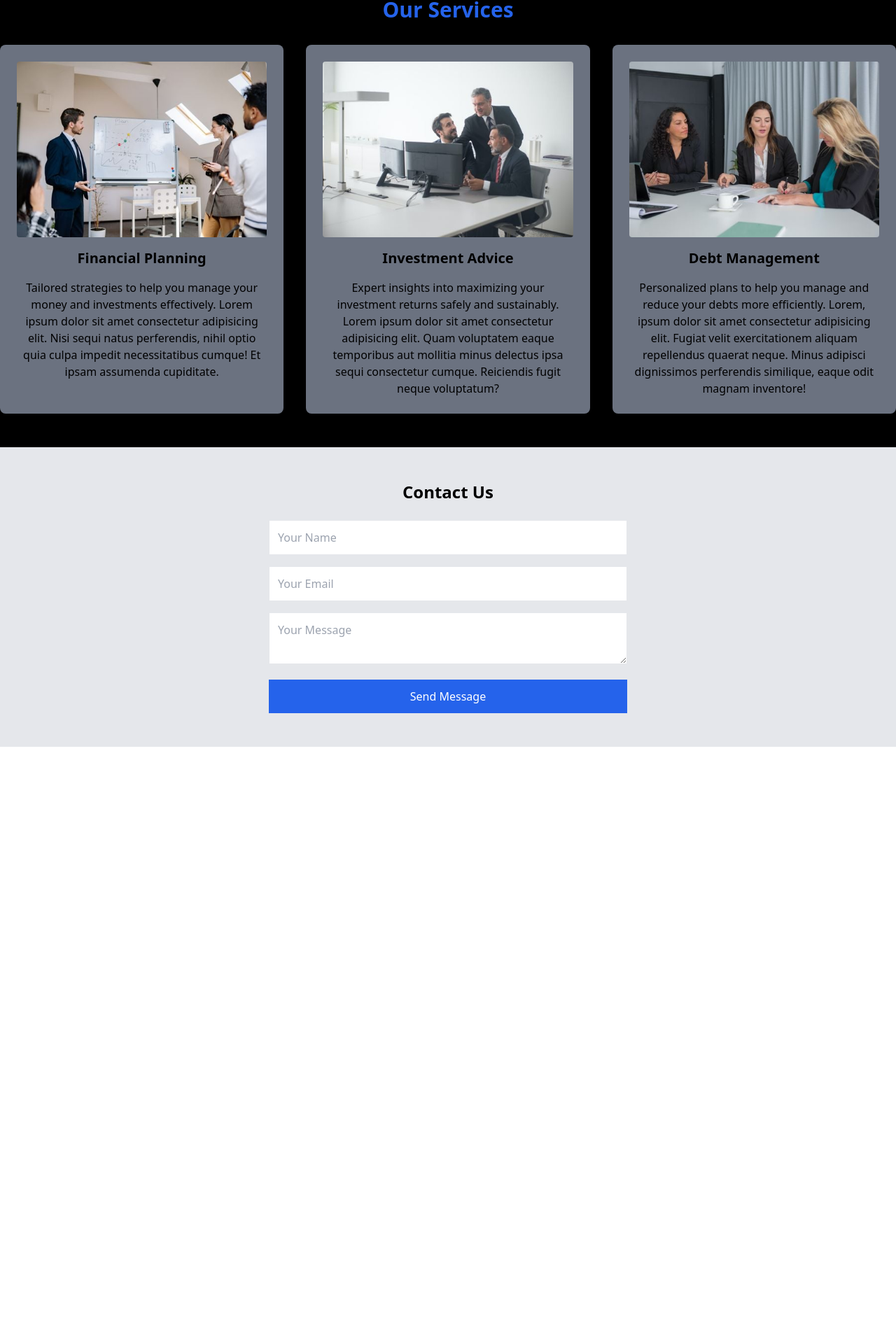
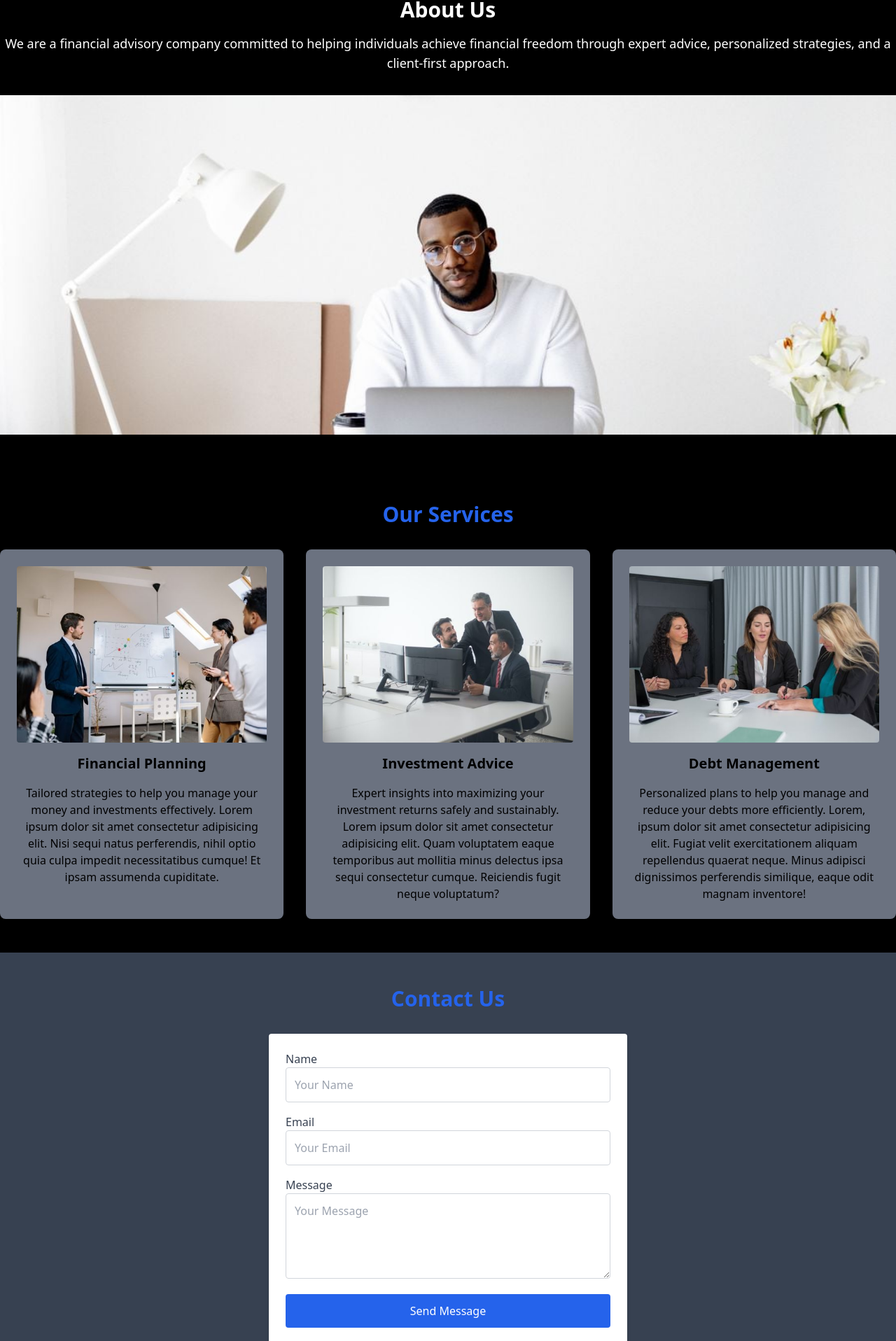
Before and after one commit to RATIKANTA1/PerspectifyAI, a React (Create React App) app: page / in a window 1280 px wide. Shown: the part 300-2216 px from the top of the page at 70% size. Before the commit the page ends 1367 px from the top, so only its background shows below. Built offline with nearby package versions, Linux system fonts and the light colour scheme.

Commit message:
About section and contact add (#2)

```diff
--- a/package.json
+++ b/package.json
@@ -7,6 +7,7 @@
     "cra-template": "1.2.0",
     "react": "^19.0.0",
     "react-dom": "^19.0.0",
+    "react-router-dom": "^7.0.2",
     "react-scripts": "5.0.1",
     "tailwindcss": "^3.4.16",
     "web-vitals": "^4.2.4"
--- a/src/App.js
+++ b/src/App.js
@@ -3,14 +3,17 @@ import Header from './Components/Header';
 import Home from './Components/Home';
 import Services from './Components/Services';
 import ContactForm from './Components/ContactForm';
+import AboutUs from './Components/AboutUs';
 
 function App() {
   return (
     <div>
       <Header />
       <Home />
+      <AboutUs/>
       <Services />
       <ContactForm />
+
     </div>
   );
 }
--- /dev/null
+++ b/src/Components/AboutUs.jsx
@@ -0,0 +1,21 @@
+import React from 'react';
+import aboutus from '../assets/aboutus.png';  // Replace with your image path
+
+function AboutUs() {
+  return (
+    <section className="bg-black text-white py-12">
+  <div className="container mx-auto text-center"> {/* Add text-center here */}
+    <h2 className="text-3xl font-bold mb-4 text-center">About Us</h2> {/* text-center here */}
+    <p className="text-lg mb-8 text-center"> {/* text-center here */}
+      We are a financial advisory company committed to helping individuals achieve financial freedom through expert advice, personalized strategies, and a client-first approach.
+    </p>
+  </div>
+  <div className="container mx-auto">
+    <img src={aboutus} alt="About Us" className="w-full h-auto" />
+  </div>
+</section>
+
+  );
+}
+
+export default AboutUs;
--- a/src/Components/ContactForm.jsx
+++ b/src/Components/ContactForm.jsx
@@ -1,15 +1,45 @@
-function ContactForm() {
-    return (
-      <section className="p-12 bg-gray-200">
-        <h2 className="text-2xl font-bold text-center">Contact Us</h2>
-        <form className="max-w-lg mx-auto mt-6">
-          <input type="text" placeholder="Your Name" className="w-full p-3 mb-4 border"/>
-          <input type="email" placeholder="Your Email" className="w-full p-3 mb-4 border"/>
-          <textarea placeholder="Your Message" className="w-full p-3 mb-4 border"></textarea>
-          <button type="submit" className="w-full bg-blue-600 p-3 text-white">Send Message</button>
+import React from 'react';
+
+function Contact() {
+  return (
+    <section className="bg-gray-700 py-12">
+      <div className="container mx-auto max-w-lg">
+        <h2 className="text-3xl font-bold text-blue-600 mb-8 text-center">Contact Us</h2>
+        <form className="bg-white p-6 rounded shadow-md">
+          <div className="mb-4">
+            <label className="block text-gray-700">Name</label>
+            <input
+              type="text"
+              className="w-full p-3 border border-gray-300 rounded"
+              placeholder="Your Name"
+            />
+          </div>
+          <div className="mb-4">
+            <label className="block text-gray-700">Email</label>
+            <input
+              type="email"
+              className="w-full p-3 border border-gray-300 rounded"
+              placeholder="Your Email"
+            />
+          </div>
+          <div className="mb-4">
+            <label className="block text-gray-700">Message</label>
+            <textarea
+              className="w-full p-3 border border-gray-300 rounded"
+              placeholder="Your Message"
+              rows="4"
+            ></textarea>
+          </div>
+          <button
+            type="submit"
+            className="bg-blue-600 text-white p-3 rounded w-full hover:bg-blue-500"
+          >
+            Send Message
+          </button>
         </form>
-      </section>
-    );
-  }
+      </div>
+    </section>
+  );
+}
 
-  export default ContactForm;
+export default Contact;
```
Also changed, not shown: src/assets/aboutus.png (added), 1 other file (tests, documents, lock files or other folders).
